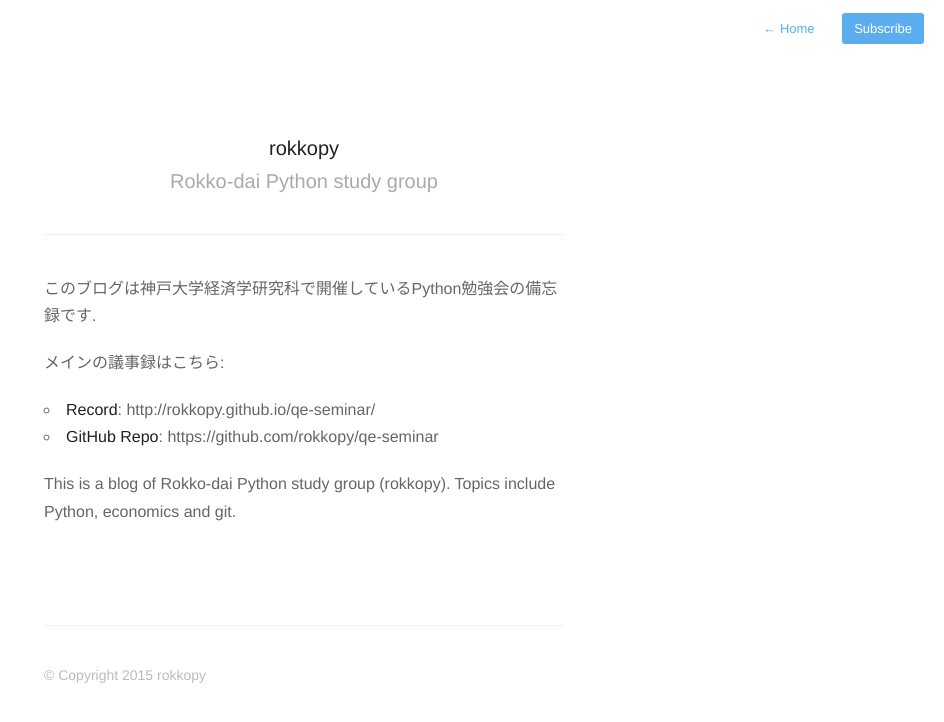
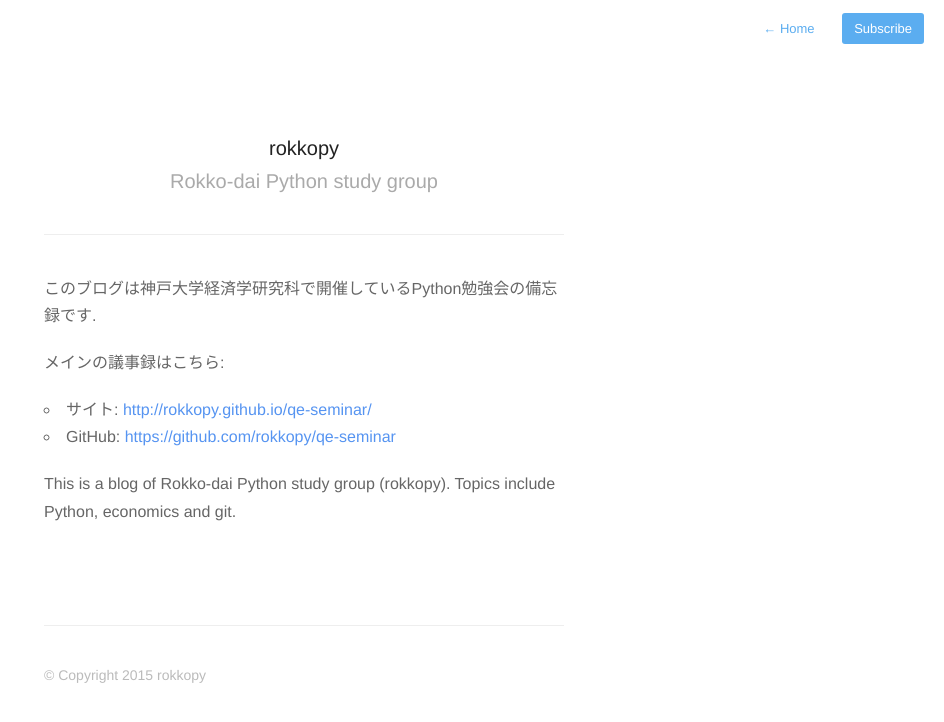
Before and after one commit to rokkopy/rokkopy, a Jekyll site: the page built from about.md, in a window 1280 px wide. Shown: the top 722 px of the page, without its empty margins (336-1280 px from the left). Built offline with Jekyll 4.4.1, drawn with Linux system fonts in a browser that asks for light colours; nearby versions of some CDN libraries; Markdown is read by kramdown in place of the engine named in the settings.

Commit message:
edit aboud.md

```diff
--- a/about.md
+++ b/about.md
@@ -8,8 +8,9 @@ profile: true
 
 メインの議事録はこちら:
 
-- **Record**: http://rokkopy.github.io/qe-seminar/
-- **GitHub Repo**: https://github.com/rokkopy/qe-seminar
+- サイト: [http://rokkopy.github.io/qe-seminar/](http://rokkopy.github.io/qe-seminar/)
+- GitHub: [https://github.com/rokkopy/qe-seminar](https://github.com/rokkopy/qe-seminar)
+
 
 This is a blog of Rokko-dai Python study group (rokkopy).
 Topics include Python, economics and git.
```
